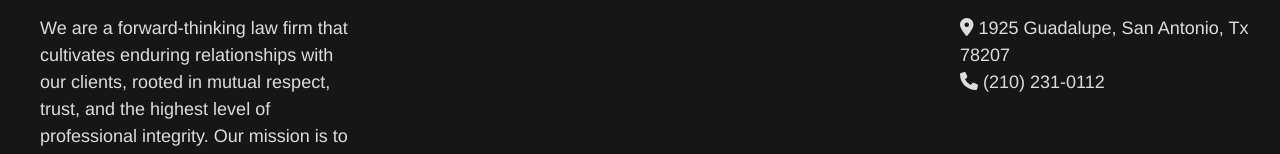
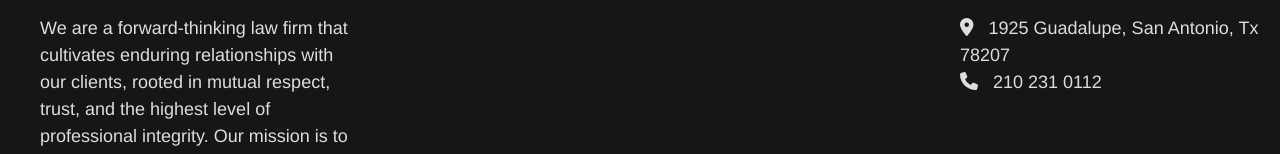
Before and after one commit to elpopes/tasesq, a React (Create React App) app: page /contact-us in a window 1280 px wide. Shown: the part 1118-1272 px from the top of the page. Built offline with nearby package versions, Linux system fonts and the light colour scheme.

Commit message:
style icons

```diff
--- a/src/components/Footer.tsx
+++ b/src/components/Footer.tsx
@@ -13,8 +13,8 @@ const Footer: React.FC = () => {
         </div>
         <div className="footer-section contact-info">
           <h2>Contact Info</h2>
-          <p><FontAwesomeIcon icon={faMapMarkerAlt} />      1925 Guadalupe, San Antonio, Tx 78207</p>
-          <p><FontAwesomeIcon icon={faPhone} />      (210) 231-0112</p>
+          <p><FontAwesomeIcon icon={faMapMarkerAlt} className="icon" /> 1925 Guadalupe, San Antonio, Tx 78207</p>
+          <p><FontAwesomeIcon icon={faPhone} className="icon" /> 210 231 0112</p>
         </div>
       </div>
       <div className="footer-bottom">
--- a/src/styles/components/_footer.scss
+++ b/src/styles/components/_footer.scss
@@ -27,6 +27,10 @@ footer {
             line-height: 1.5;
             text-align: left;
         }
+
+        .icon {
+            margin-right: 10px;
+          }
       }
 
       @media (max-width: 768px) {
```
